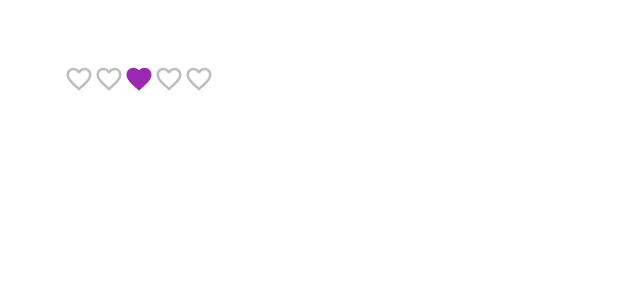
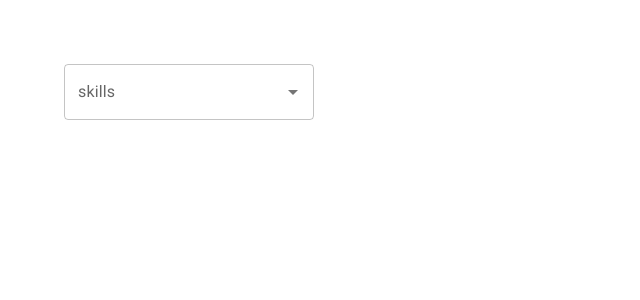
Before and after one commit to jaseel-koolath/MuiTraining, a React (Create React App) app: page / in a window 1280 px wide. Shown: the top 300 px of the page, without its empty margins (0-640 px from the left). Built offline with nearby package versions, Linux system fonts and the light colour scheme; the HTML template or start-up script is replaced by a standard one.

Commit message:
AutoComplete

```diff
--- a/src/App.js
+++ b/src/App.js
@@ -6,6 +6,7 @@ import MuiRadioButton from "./components/MuiRadioButton";
 import MuiCheckBox from "./components/MuiCheckBox";
 import MuiSwitch from "./components/MuiSwitch";
 import MuiRating from "./components/MuiRating";
+import MuiAutoComplete from "./components/MuiAutoComplete";
 
 function App() {
   return (
@@ -17,7 +18,8 @@ function App() {
       {/* <MuiRadioButton /> */}
       {/* <MuiCheckBox /> */}
       {/* <MuiSwitch /> */}
-      <MuiRating />
+      {/* <MuiRating /> */}
+      <MuiAutoComplete />
     </div>
   );
 }
--- /dev/null
+++ b/src/components/MuiAutoComplete.jsx
@@ -0,0 +1,25 @@
+import { Autocomplete, TextField } from "@mui/material";
+import { Stack } from "@mui/system";
+import { useState } from "react";
+
+const skills = ["html", "css", "javascript", "react", "typescript"];
+
+const MuiAutoComplete = () => {
+  const [values, setValues] = useState(null);
+  console.log(values);
+  return (
+    <Stack spacing={2} width='250px'>
+      <Autocomplete
+        options={skills}
+        value={values}
+        // freeSolo
+        onChange={(e, newValue) => setValues(newValue)}
+        renderInput={(parameters) => (
+          <TextField {...parameters} label='skills' />
+        )}
+      />
+    </Stack>
+  );
+};
+
+export default MuiAutoComplete;
```
